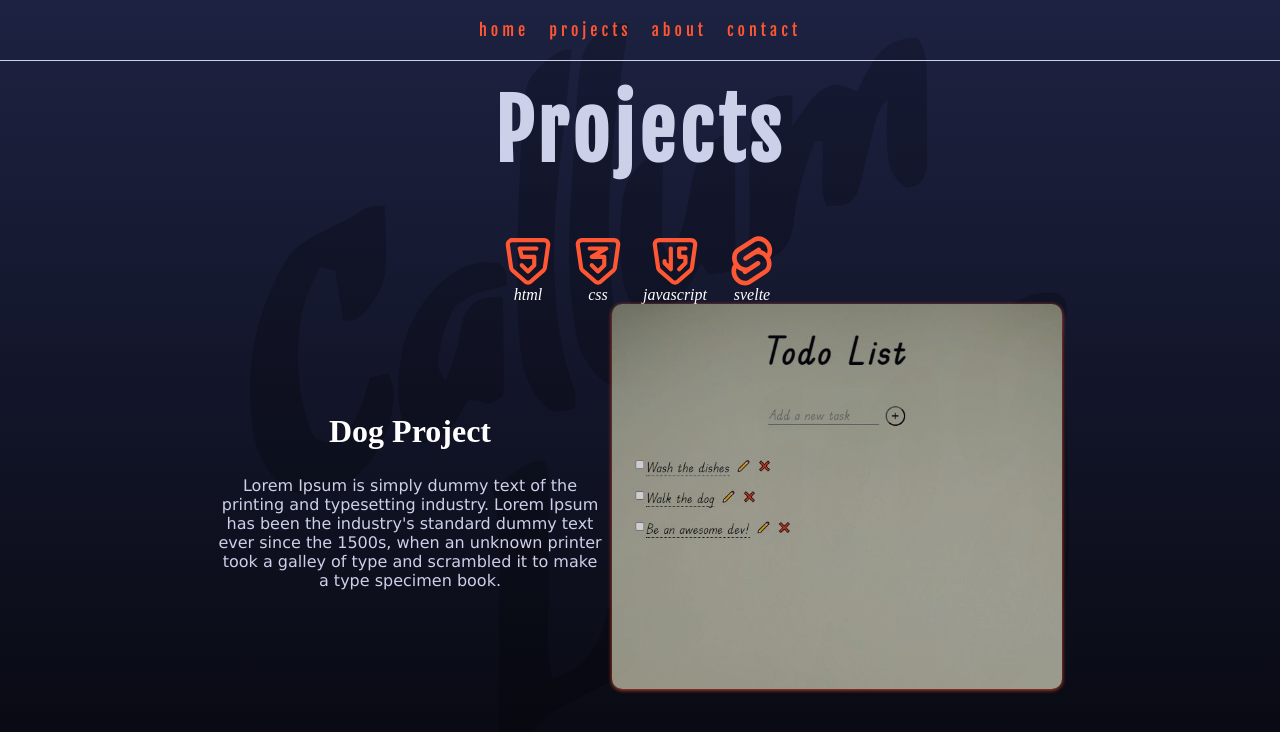
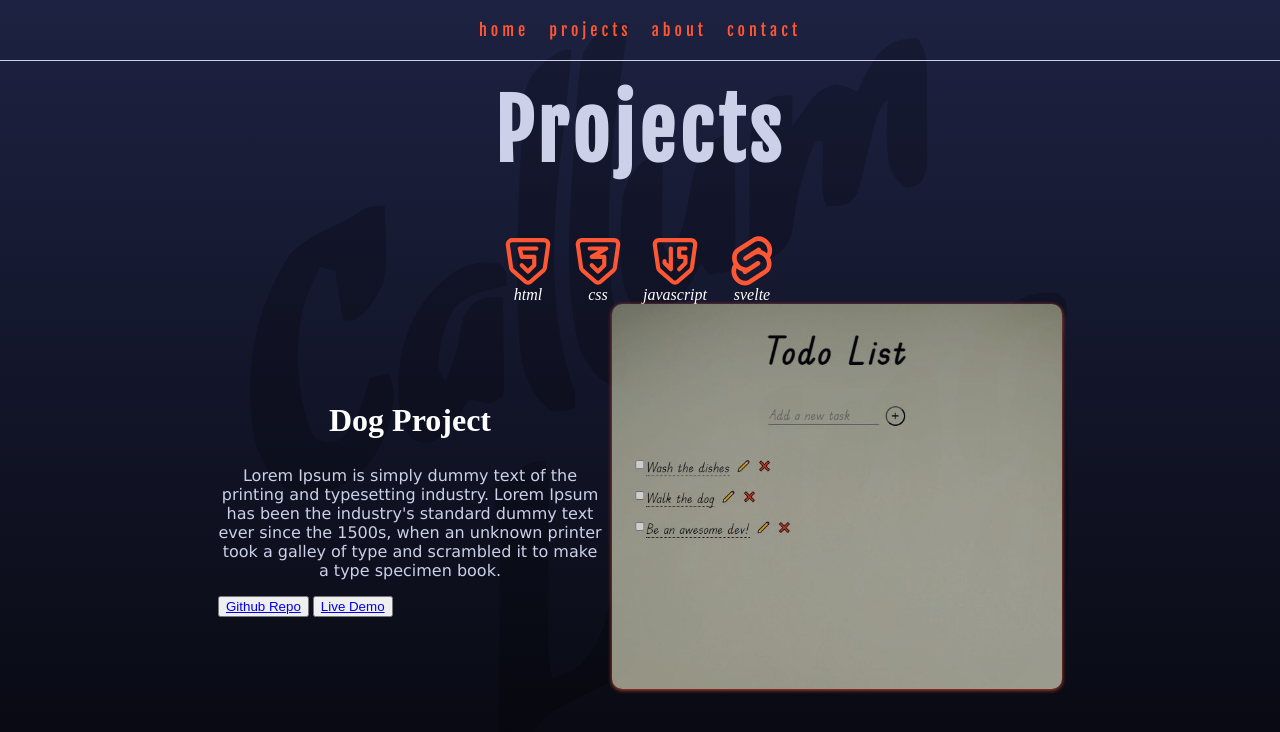
Before and after one commit to callum-laing/sv-portfolio, a SvelteKit app: page /projects in a window 1280 px wide. Shown: the top 732 px of the page. Built offline with nearby package versions, Linux system fonts and the light colour scheme.

Commit message:
added buttons to project one

```diff
--- a/src/routes/projects/+page.svelte
+++ b/src/routes/projects/+page.svelte
@@ -95,6 +95,12 @@
 				been the industry's standard dummy text ever since the 1500s, when an unknown printer took a
 				galley of type and scrambled it to make a type specimen book.
 			</p>
+			<button>
+				<a href="#">Github Repo</a>
+			</button>
+			<button>
+				<a href="#">Live Demo</a>
+			</button>
 		</div>
 		<img src="todo.JPG" alt="" />
 	</div>
```
